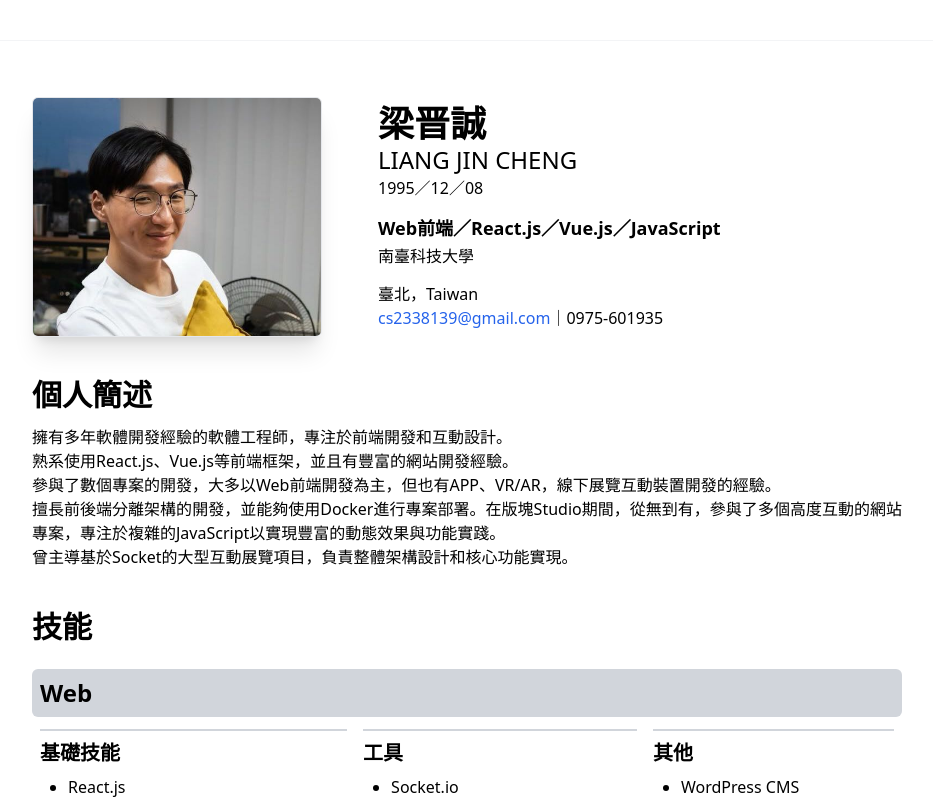
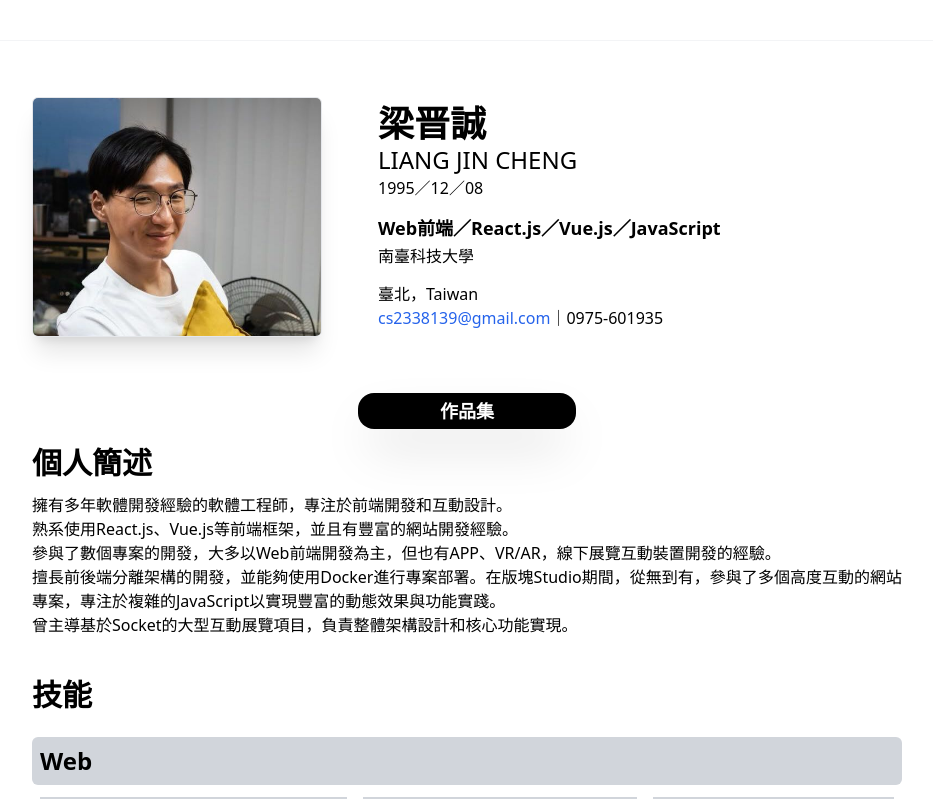
Before and after one commit to cs2338139/Resume, a Vue app: page / in a window 1280 px wide. Shown: the top 801 px of the page, without its empty margins (173-1106 px from the left). Built offline with nearby package versions, Linux system fonts and the light colour scheme.

Commit message:
feat: add portfoilo btn

```diff
--- a/src/views/Home.vue
+++ b/src/views/Home.vue
@@ -116,6 +116,12 @@ provide("changeUrlQuery", changeUrlQuery);
         <template #phone>0975-601935</template>
         <!-- <template #portfolio>Behance 作品集 ↗</template> -->
       </info>
+
+      <div class="w-full flex flex-col items-center justify-center py-4">
+        <button @click="changeUrlQuery('portfolio')" class="font-bold text-lg sm:text-base origin-center w-1/4 sm:w-full shadow-2xl sm:rounded-sm rounded-2xl hover:w-full bg-black text-white hover:rounded-sm py-1 transition-all duration-300" link="https://www.behance.net/JinChengLiang">
+          作品集
+        </button>
+      </div>
 
       <introduction class="mb-10">
         <template #title>個人簡述</template>
```
Also changed, not shown: src/components/info.vue (+4 -3 lines).
